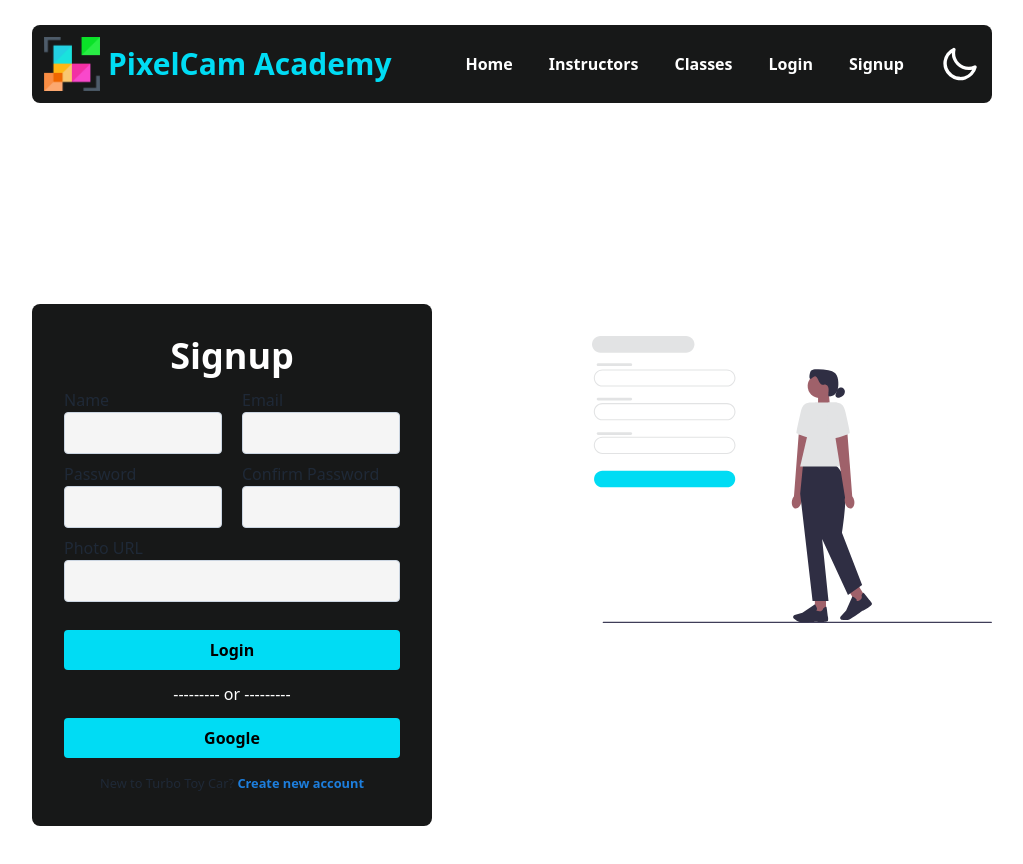
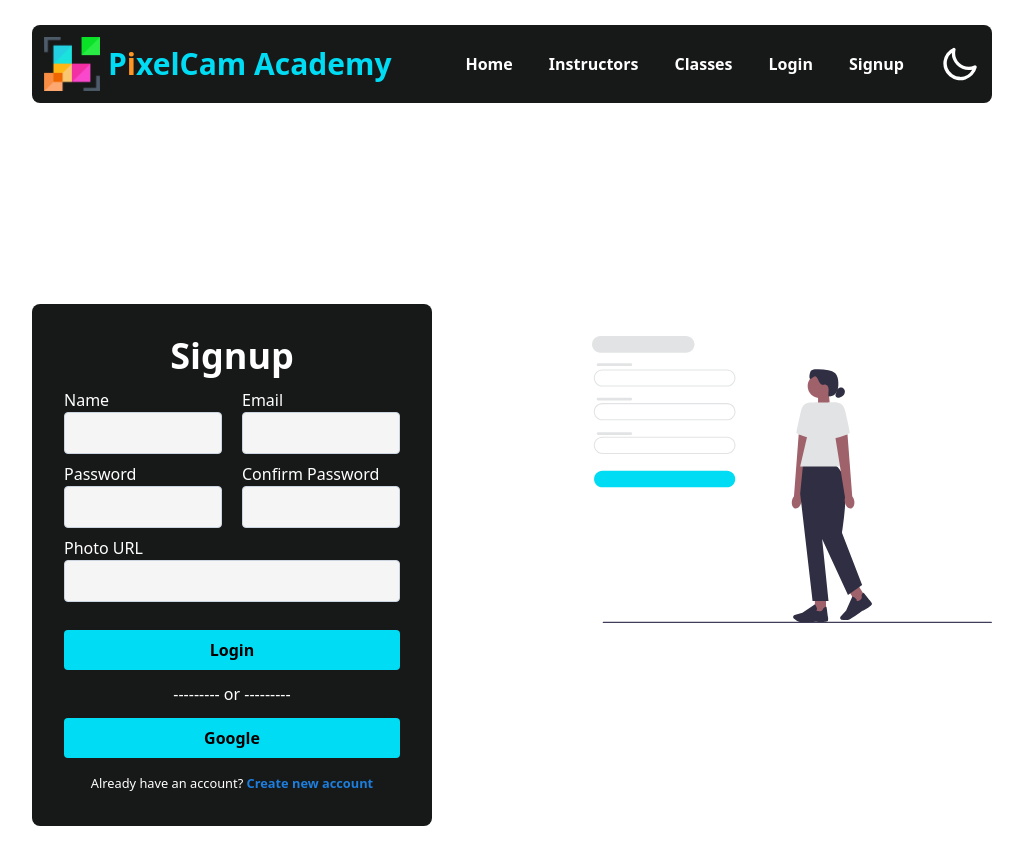
Before and after one commit to akil-tajwar/pixel-cam-client, a React (Vite) app: page /signup in a window 1280 px wide. Shown: the top 864 px of the page, without its empty margins (128-1151 px from the left). Built offline with nearby package versions, Linux system fonts and the light colour scheme.

Commit message:
adding toggle theme

```diff
--- /dev/null
+++ b/src/Pages/Home/Components/PopularClasses.jsx
@@ -0,0 +1,12 @@
+import React from 'react';
+import SectionTitle from '../../Shared/SectionTitle';
+
+const PopularClasses = () => {
+    return (
+        <div>
+            <SectionTitle title={'Popular Classes'}></SectionTitle>
+        </div>
+    );
+};
+
+export default PopularClasses;
--- a/src/Pages/Home/Home.jsx
+++ b/src/Pages/Home/Home.jsx
@@ -1,11 +1,13 @@
-import React from 'react';
+import React, { useEffect, useState } from 'react';
 import Navbar from '../Shared/Navbar';
 import Banner from './Components/Banner';
+import PopularClasses from './Components/PopularClasses';
 
 const Home = () => {
     return (
         <div>
             <Banner></Banner>
+            <PopularClasses></PopularClasses>
         </div>
     );
 };
--- a/src/Pages/Login/Login.jsx
+++ b/src/Pages/Login/Login.jsx
@@ -13,11 +13,11 @@ const Login = () => {
                     <form>
                         <div className=''>
                             <div className='pb-2'>
-                                <label htmlFor="email">Email</label><br />
+                                <label className='text-white' htmlFor="email">Email</label><br />
                                 <input className='bg-[#f5f5f5] rounded p-2 border-slate-300 border w-full' type="email" name="email" id="" required />
                             </div>
                             <div className='pb-2'>
-                                <label htmlFor="password">Password</label><br />
+                                <label className='text-white' htmlFor="password">Password</label><br />
                                 <input className='bg-[#f5f5f5] rounded p-2 border-slate-300 border w-full' type="password" name="password" id="" required />
                             </div>
                         </div>
@@ -28,7 +28,7 @@ const Login = () => {
                         <button className='w-full bg-[#00DCF4] rounded text-black font-semibold p-2 mt-3'>Google</button>
                     </div>
                     <div className='text-center'>
-                        <small>New to Turbo Toy Car? <Link to='/signup' className='text-[#1d7edd] font-semibold'>Create new account</Link></small>
+                        <small><span className='text-white'>New to Turbo Toy Car?</span> <Link to='/signup' className='text-[#1d7edd] font-semibold'>Create new account</Link></small>
                     </div>
                 </div>
             </div>
--- a/src/Pages/Shared/Navbar.jsx
+++ b/src/Pages/Shared/Navbar.jsx
@@ -1,7 +1,21 @@
-import React from 'react';
+import React, { useEffect, useState } from 'react';
 import { Link } from 'react-router-dom';
 
 const Navbar = () => {
+    const [theme, setTheme] = useState(localStorage.getItem('theme') ? localStorage.getItem('theme') : 'light');
+    useEffect(() => {
+        localStorage.setItem('theme', theme);
+        const localTheme = localStorage.getItem('theme');
+        document.querySelector('html').setAttribute('data-theme', localTheme);
+    }, [theme])
+    const handleToggle = (e) => {
+        if(e.target.checked) {
+            setTheme('dark');
+        }
+        else {
+            setTheme('light');
+        }
+    }
     return (
         <div className='flex items-center justify-center mt-16'>
             <div className="fixed w-3/4 mx-auto z-10 text-white rounded-lg bg-[#171818]">
@@ -9,7 +23,7 @@ const Navbar = () => {
                     <div className='flex gap-2 justify-center items-center'>
                         <img className='w-14' src="/public/pixelcam.png" alt="" />
                         <div>
-                            <h3 className="text-3xl text-[#00dcf4] font-semibold">PixelCam Academy</h3>
+                            <h3 className="text-3xl text-[#00dcf4] font-semibold">P<span className='text-[#ff9523]'>i</span>xelCam Academy</h3>
                         </div>
                     </div>
                     <div className='flex flex-row gap-9 font-semibold justify-center items-center'>
@@ -19,7 +33,7 @@ const Navbar = () => {
                         <Link className='hover:text-[#D99904]' to={'/login'}>Login</Link>
                         <Link className='hover:text-[#D99904]' to={'/signup'}>Signup</Link>
                         <label className="swap swap-rotate">
-                            <input type="checkbox" />
+                            <input type="checkbox" onChange={handleToggle} />
                             <svg className="swap-on fill-current w-10 h-10" xmlns="http://www.w3.org/2000/svg" viewBox="0 0 24 24"><path d="M5.64,17l-.71.71a1,1,0,0,0,0,1.41,1,1,0,0,0,1.41,0l.71-.71A1,1,0,0,0,5.64,17ZM5,12a1,1,0,0,0-1-1H3a1,1,0,0,0,0,2H4A1,1,0,0,0,5,12Zm7-7a1,1,0,0,0,1-1V3a1,1,0,0,0-2,0V4A1,1,0,0,0,12,5ZM5.64,7.05a1,1,0,0,0,.7.29,1,1,0,0,0,.71-.29,1,1,0,0,0,0-1.41l-.71-.71A1,1,0,0,0,4.93,6.34Zm12,.29a1,1,0,0,0,.7-.29l.71-.71a1,1,0,1,0-1.41-1.41L17,5.64a1,1,0,0,0,0,1.41A1,1,0,0,0,17.66,7.34ZM21,11H20a1,1,0,0,0,0,2h1a1,1,0,0,0,0-2Zm-9,8a1,1,0,0,0-1,1v1a1,1,0,0,0,2,0V20A1,1,0,0,0,12,19ZM18.36,17A1,1,0,0,0,17,18.36l.71.71a1,1,0,0,0,1.41,0,1,1,0,0,0,0-1.41ZM12,6.5A5.5,5.5,0,1,0,17.5,12,5.51,5.51,0,0,0,12,6.5Zm0,9A3.5,3.5,0,1,1,15.5,12,3.5,3.5,0,0,1,12,15.5Z" /></svg>
                             <svg className="swap-off fill-current w-10 h-10" xmlns="http://www.w3.org/2000/svg" viewBox="0 0 24 24"><path d="M21.64,13a1,1,0,0,0-1.05-.14,8.05,8.05,0,0,1-3.37.73A8.15,8.15,0,0,1,9.08,5.49a8.59,8.59,0,0,1,.25-2A1,1,0,0,0,8,2.36,10.14,10.14,0,1,0,22,14.05,1,1,0,0,0,21.64,13Zm-9.5,6.69A8.14,8.14,0,0,1,7.08,5.22v.27A10.15,10.15,0,0,0,17.22,15.63a9.79,9.79,0,0,0,2.1-.22A8.11,8.11,0,0,1,12.14,19.73Z" /></svg>
                         </label>
--- /dev/null
+++ b/src/Pages/Shared/SectionTitle.jsx
@@ -0,0 +1,11 @@
+import React from 'react';
+
+const SectionTitle = ({title}) => {
+    return (
+        <div>
+            <h1 className='text-4xl border-[#12c763] font-semibold uppercase border-x-4 mb-5 w-fit mx-auto py-3 px-8'>{title}</h1>
+        </div>
+    );
+};
+
+export default SectionTitle;
--- a/src/Pages/Signup/Signup.jsx
+++ b/src/Pages/Signup/Signup.jsx
@@ -10,26 +10,26 @@ const Signup = () => {
                     <form>
                         <div className='flex gap-5'>
                             <div className='pb-2 w-full'>
-                                <label htmlFor="text">Name</label><br />
+                                <label className='text-white' htmlFor="text">Name</label><br />
                                 <input className='bg-[#f5f5f5] rounded p-2 border-slate-300 border w-full' type="email" name="email" id="" required />
                             </div>
                             <div className='pb-2 w-full'>
-                                <label htmlFor="email">Email</label><br />
+                                <label className='text-white' htmlFor="email">Email</label><br />
                                 <input className='bg-[#f5f5f5] rounded p-2 border-slate-300 border w-full' type="email" name="email" id="" required />
                             </div>
                         </div>
                         <div className='flex gap-5'>
                             <div className='pb-2 w-full'>
-                                <label htmlFor="password">Password</label><br />
+                                <label className='text-white' htmlFor="password">Password</label><br />
                                 <input className='bg-[#f5f5f5] rounded p-2 border-slate-300 border w-full' type="password" name="password" id="" required />
                             </div>
                             <div className='pb-2 w-full'>
-                                <label htmlFor="password">Confirm Password</label><br />
+                                <label className='text-white' htmlFor="password">Confirm Password</label><br />
                                 <input className='bg-[#f5f5f5] rounded p-2 border-slate-300 border w-full' type="password" name="password" id="" required />
                             </div>
                         </div>
                         <div className='pb-2 w-full'>
-                                <label htmlFor="text">Photo URL</label><br />
+                                <label className='text-white' htmlFor="text">Photo URL</label><br />
                                 <input className='bg-[#f5f5f5] rounded p-2 border-slate-300 border w-full' type="password" name="password" id="" required />
                             </div>
                         <button className='w-full mt-5 bg-[#00DCF4] rounded text-black font-semibold p-2 mb-3'>Login</button><br />
@@ -39,7 +39,7 @@ const Signup = () => {
                         <button className='w-full bg-[#00DCF4] rounded text-black font-semibold p-2 mt-3'>Google</button>
                     </div>
                     <div className='text-center'>
-                        <small>New to Turbo Toy Car? <Link to='/login' className='text-[#1d7edd] font-semibold'>Create new account</Link></small>
+                        <small><span className='text-white'>Already have an account?</span> <Link to='/login' className='text-[#1d7edd] font-semibold'>Create new account</Link></small>
                     </div>
                 </div>
                 <div className='w-full mx-auto mt-28'>
```
